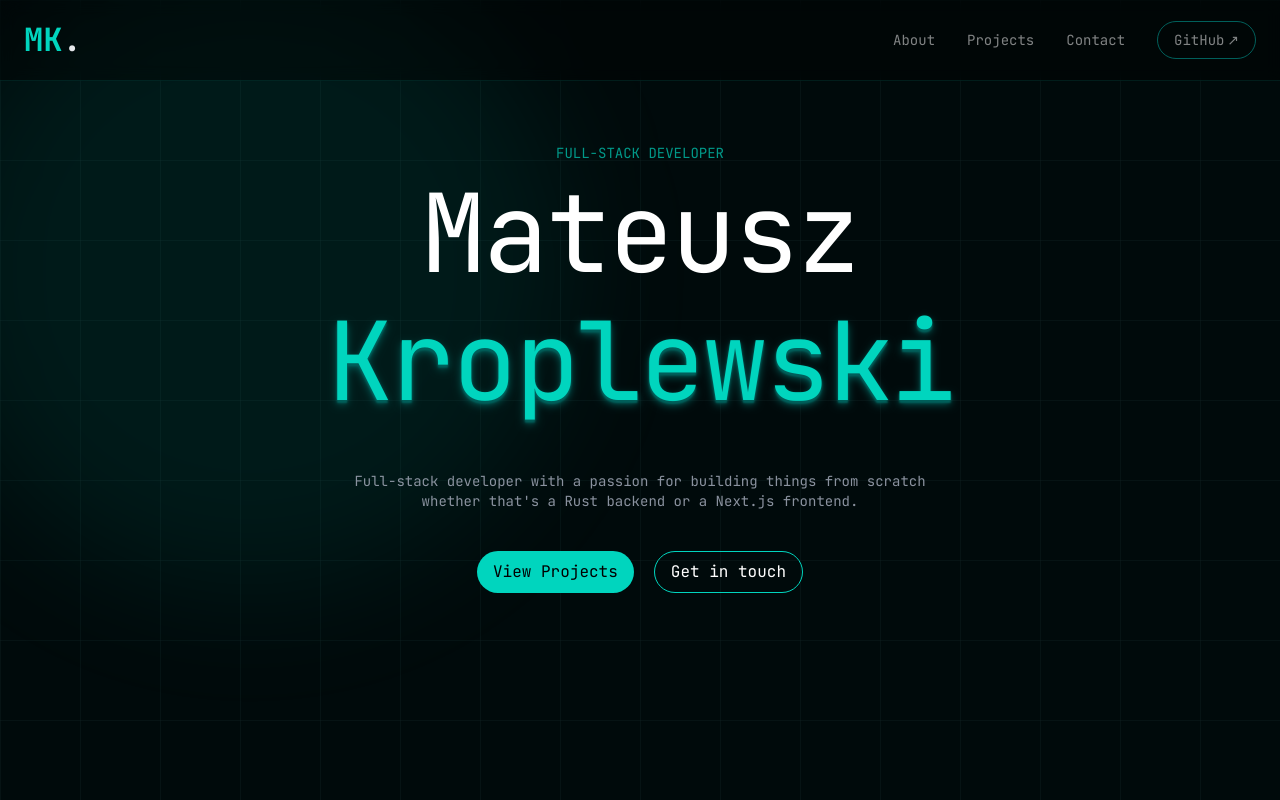
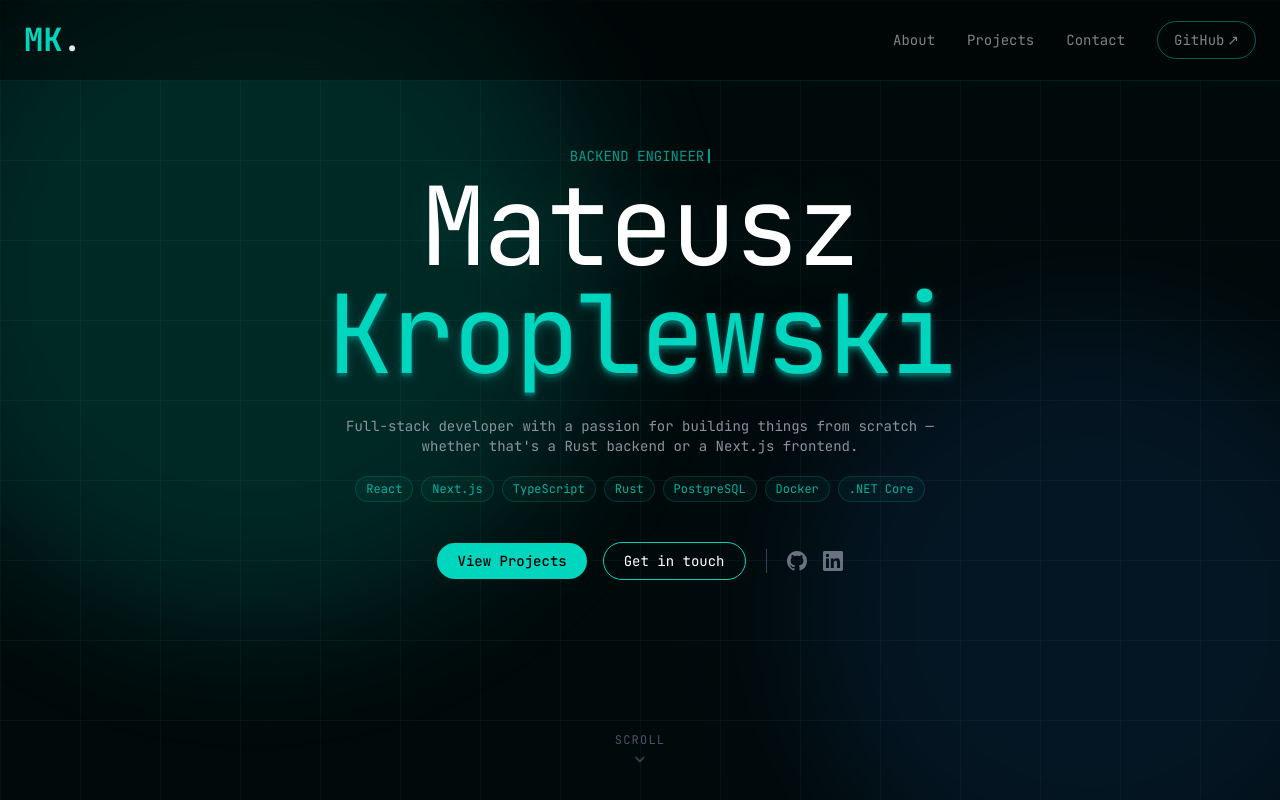
Before and after one commit to Kroplewski-M/Portfolio-6, a React (Vite) app: page / in a window 1280 px wide. Built offline with nearby package versions, Linux system fonts and the light colour scheme.

Commit message:
more hero

```diff
--- a/src/components/hero.tsx
+++ b/src/components/hero.tsx
@@ -1,34 +1,164 @@
+import { useState, useEffect } from "react";
 import GridBackground from "./gridBackground";
 
+const roles = ["full-stack developer", "backend engineer", "rust enthusiast"];
+
+const techStack = [
+  "React",
+  "Next.js",
+  "TypeScript",
+  "Rust",
+  "PostgreSQL",
+  "Docker",
+  ".NET Core",
+];
+
 export default function Hero() {
+  const [roleIndex, setRoleIndex] = useState(0);
+  const [charIndex, setCharIndex] = useState(0);
+  const [isDeleting, setIsDeleting] = useState(false);
+
+  useEffect(() => {
+    const current = roles[roleIndex];
+
+    if (!isDeleting) {
+      if (charIndex < current.length) {
+        const t = setTimeout(() => setCharIndex((c) => c + 1), 80);
+        return () => clearTimeout(t);
+      } else {
+        const t = setTimeout(() => setIsDeleting(true), 1800);
+        return () => clearTimeout(t);
+      }
+    } else {
+      if (charIndex > 0) {
+        const t = setTimeout(() => setCharIndex((c) => c - 1), 40);
+        return () => clearTimeout(t);
+      } else {
+        const t = setTimeout(() => {
+          setIsDeleting(false);
+          setRoleIndex((i) => (i + 1) % roles.length);
+        }, 0);
+        return () => clearTimeout(t);
+      }
+    }
+  }, [charIndex, isDeleting, roleIndex]);
+
+  const displayed = roles[roleIndex].slice(0, charIndex);
+
   return (
-    <section className="min-h-screen flex flex-col items-center">
+    <section className="min-h-screen flex flex-col items-center relative overflow-hidden">
       <GridBackground />
-      {/*GLOW ORB*/}
-      <div className="pointer-events-none top-[-50px] left-[-70px] absolute h-[50vw] w-[50vw] rounded-full blur-3xl">
-        <div className="h-full w-full rounded-full bg-teal-400/8" />
+
+      {/* Glow orb — top left */}
+      <div className="pointer-events-none absolute top-[-80px] left-[-100px] h-[55vw] w-[55vw] rounded-full blur-3xl">
+        <div className="h-full w-full rounded-full bg-teal-400/15" />
       </div>
+
+      {/* Glow orb — bottom right */}
+      <div className="pointer-events-none absolute bottom-[-100px] right-[-100px] h-[45vw] w-[45vw] rounded-full blur-3xl">
+        <div className="h-full w-full rounded-full bg-blue-500/10" />
+      </div>
+
       <div className="relative min-h-screen flex flex-col text-center items-center justify-center px-6 pb-16">
-        <p className="uppercase text-teal-500/80 pb-5 text-sm">
-          full-stack developer
+        {/* Typewriter role */}
+        <p className="uppercase text-teal-500/80 pb-5 text-sm h-5 flex items-center justify-center gap-1">
+          <span>{displayed}</span>
+          <span className="inline-block w-0.5 h-3.5 bg-teal-400 animate-pulse" />
         </p>
-        <h1 className="text-[3.2rem] sm:text-[4.4rem] md:text-[6.8rem] leading-[0.92] tracking-tight text-white mb-7">
+
+        {/* Name */}
+        <h1 className="text-[3.2rem] sm:text-[4.4rem] md:text-[6.8rem] leading-[0.92] tracking-tight text-white mb-2 [text-shadow:0_0_60px_rgba(45,212,191,0.12)]">
           Mateusz
         </h1>
-        <h1 className="text-teal-400 text-shadow-lg text-shadow-teal-800 text-[3.2rem] sm:text-[4.4rem] md:text-[6.8rem] leading-[0.92] tracking-tight ">
+        <h1 className="text-teal-400 text-shadow-lg text-shadow-teal-800 text-[3.2rem] sm:text-[4.4rem] md:text-[6.8rem] leading-[0.92] tracking-tight">
           Kroplewski
         </h1>
-        <p className="text-gray-400/90 md:w-[60%] w-[80%] text-sm mt-15">
-          Full-stack developer with a passion for building things from scratch
+
+        {/* Bio */}
+        <p className="text-gray-400/90 md:w-[60%] w-[80%] text-sm mt-8">
+          Full-stack developer with a passion for building things from scratch —
           whether that's a Rust backend or a Next.js frontend.
         </p>
-        <div className="flex mt-10">
-          <button className="rounded-full bg-teal-400 py-2 px-4 hover:shadow-lg shadow-teal-800 cursor-pointer">
+
+        {/* Tech stack badges */}
+        <div className="flex flex-wrap justify-center gap-2 mt-5 md:w-[65%] w-[90%]">
+          {techStack.map((tech) => (
+            <span
+              key={tech}
+              className="px-2.5 py-1 rounded-full text-xs border border-teal-500/20 bg-teal-500/5 text-teal-400/80"
+            >
+              {tech}
+            </span>
+          ))}
+        </div>
+
+        {/* CTA buttons + social links */}
+        <div className="flex items-center gap-4 mt-10 flex-wrap justify-center">
+          <button className="rounded-full bg-teal-400 py-2 px-5 text-black font-medium text-sm cursor-pointer transition-all duration-300 hover:bg-teal-300 hover:shadow-lg hover:shadow-teal-900/50">
             View Projects
           </button>
-          <button className="rounded-full border-teal-400 border text-white ml-5 py-2 px-4 hover:shadow-lg shadow-teal-800 cursor-pointer">
-            Get in touch{" "}
+          <button className="rounded-full border border-teal-400 text-white py-2 px-5 text-sm cursor-pointer transition-all duration-300 hover:bg-teal-400/10 hover:shadow-lg hover:shadow-teal-900/50">
+            Get in touch
           </button>
+
+          <div className="w-px h-6 bg-gray-700 mx-1" />
+
+          {/* GitHub */}
+          <a
+            href="https://github.com/"
+            target="_blank"
+            rel="noopener noreferrer"
+            className="text-gray-500 hover:text-white transition-colors duration-300"
+            aria-label="GitHub"
+          >
+            <svg
+              xmlns="http://www.w3.org/2000/svg"
+              width="20"
+              height="20"
+              viewBox="0 0 24 24"
+              fill="currentColor"
+            >
+              <path d="M12 0C5.37 0 0 5.37 0 12c0 5.31 3.435 9.795 8.205 11.385.6.105.825-.255.825-.57 0-.285-.015-1.23-.015-2.235-3.015.555-3.795-.735-4.035-1.41-.135-.345-.72-1.41-1.23-1.695-.42-.225-1.02-.78-.015-.795.945-.015 1.62.87 1.845 1.23 1.08 1.815 2.805 1.305 3.495.99.105-.78.42-1.305.765-1.605-2.67-.3-5.46-1.335-5.46-5.925 0-1.305.465-2.385 1.23-3.225-.12-.3-.54-1.53.12-3.18 0 0 1.005-.315 3.3 1.23.96-.27 1.98-.405 3-.405s2.04.135 3 .405c2.295-1.56 3.3-1.23 3.3-1.23.66 1.65.24 2.88.12 3.18.765.84 1.23 1.905 1.23 3.225 0 4.605-2.805 5.625-5.475 5.925.435.375.81 1.095.81 2.22 0 1.605-.015 2.895-.015 3.3 0 .315.225.69.825.57A12.02 12.02 0 0 0 24 12c0-6.63-5.37-12-12-12z" />
+            </svg>
+          </a>
+
+          {/* LinkedIn */}
+          <a
+            href="https://linkedin.com/"
+            target="_blank"
+            rel="noopener noreferrer"
+            className="text-gray-500 hover:text-white transition-colors duration-300"
+            aria-label="LinkedIn"
+          >
+            <svg
+              xmlns="http://www.w3.org/2000/svg"
+              width="20"
+              height="20"
+              viewBox="0 0 24 24"
+              fill="currentColor"
+            >
+              <path d="M20.447 20.452h-3.554v-5.569c0-1.328-.027-3.037-1.852-3.037-1.853 0-2.136 1.445-2.136 2.939v5.667H9.351V9h3.414v1.561h.046c.477-.9 1.637-1.85 3.37-1.85 3.601 0 4.267 2.37 4.267 5.455v6.286zM5.337 7.433a2.062 2.062 0 0 1-2.063-2.065 2.064 2.064 0 1 1 2.063 2.065zm1.782 13.019H3.555V9h3.564v11.452zM22.225 0H1.771C.792 0 0 .774 0 1.729v20.542C0 23.227.792 24 1.771 24h20.451C23.2 24 24 23.227 24 22.271V1.729C24 .774 23.2 0 22.222 0h.003z" />
+            </svg>
+          </a>
+        </div>
+
+        {/* Scroll indicator */}
+        <div className="absolute bottom-8 left-1/2 -translate-x-1/2 flex flex-col items-center gap-1 text-gray-600">
+          <span className="text-xs tracking-widest uppercase">scroll</span>
+          <svg
+            xmlns="http://www.w3.org/2000/svg"
+            width="16"
+            height="16"
+            viewBox="0 0 24 24"
+            fill="none"
+            stroke="currentColor"
+            strokeWidth="2"
+            strokeLinecap="round"
+            strokeLinejoin="round"
+            className="animate-bounce"
+          >
+            <path d="m6 9 6 6 6-6" />
+          </svg>
         </div>
       </div>
     </section>
```
